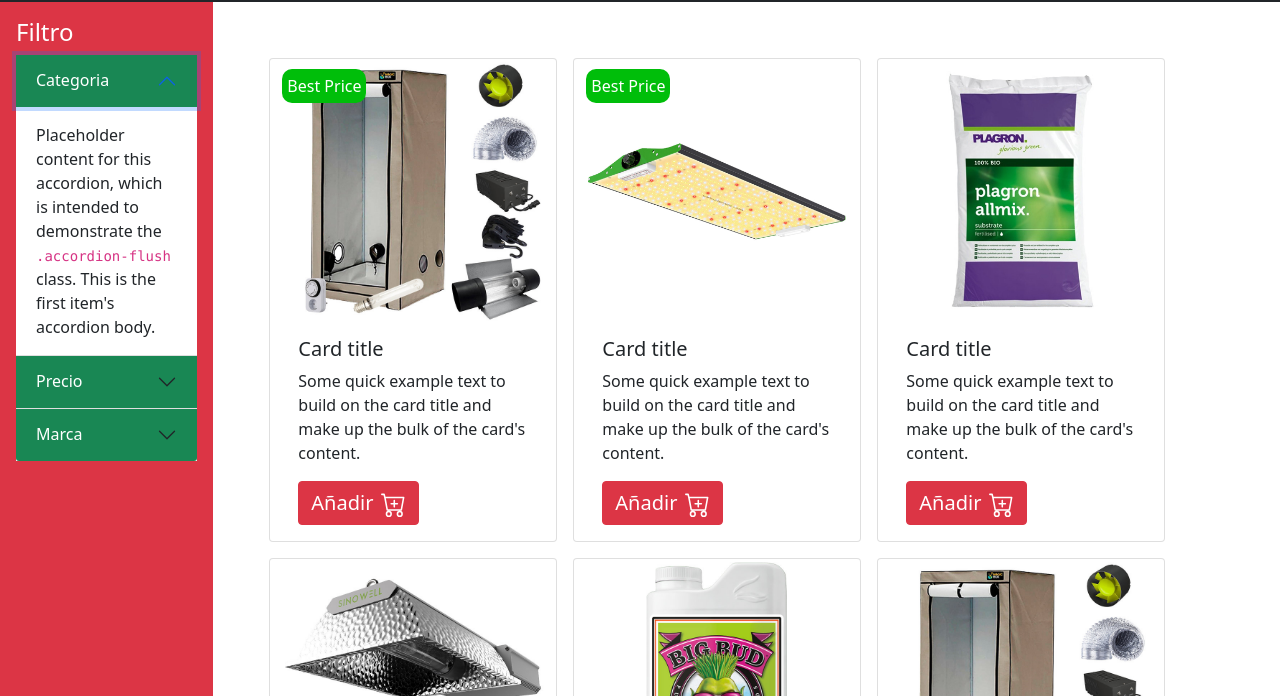
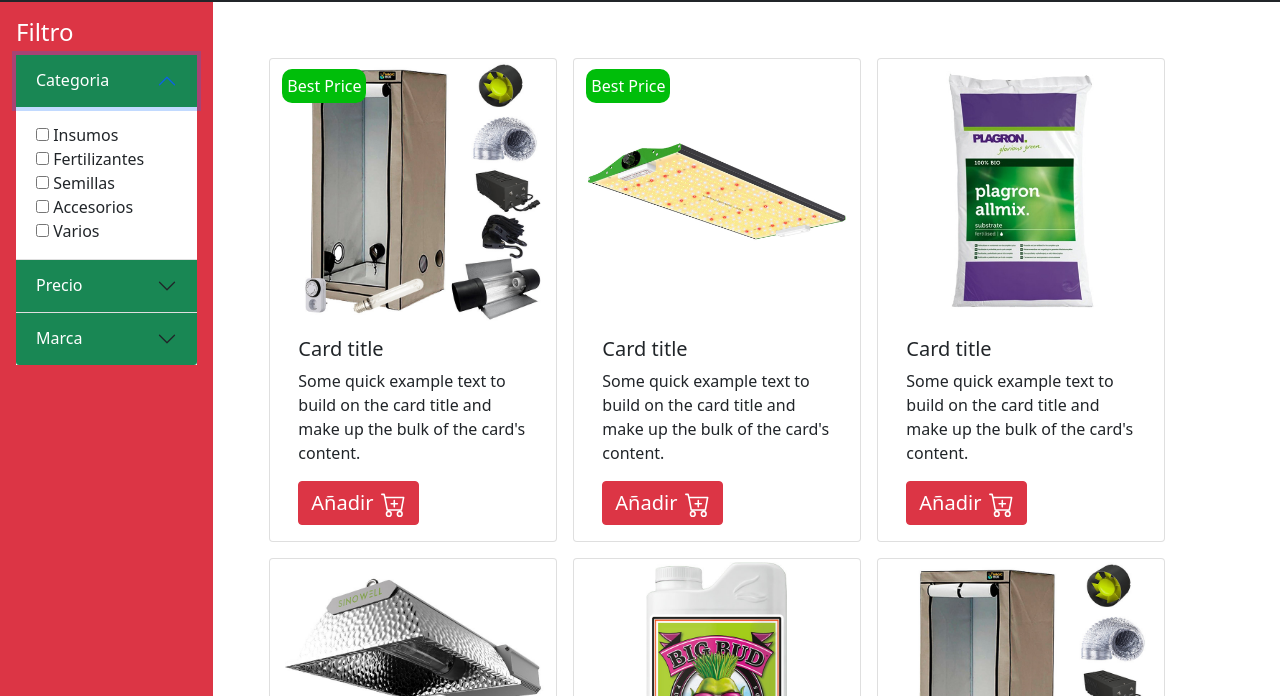
Before and after one commit to marcosc1995/GROWSHOP-BS, a plain HTML site: page pages/ofertas.html in a window 1280 px wide. Both pictures are taken after a click on the button "Categoria". Shown: the part 104-800 px from the top of the page. Drawn offline with nearby package versions, Linux system fonts and the light colour scheme.

Commit message:
filtro de ofertas listo

```diff
--- a/pages/ofertas.html
+++ b/pages/ofertas.html
@@ -50,7 +50,11 @@
                   Categorias
                 </a>
                 <ul class="dropdown-menu" aria-labelledby="navbarDropdown">
-                  <li><a class="dropdown-item" href="../pages/paraferlia.html">Parafernalia</a></li>
+                  <li>
+                    <a class="dropdown-item" href="../pages/paraferlia.html"
+                      >Parafernalia</a
+                    >
+                  </li>
                   <li>
                     <a class="dropdown-item" href="../pages/Insumos.html"
                       >Insumos para el cultivo</a
@@ -63,7 +67,10 @@
                 </ul>
               </li>
               <li class="nav-item">
-                <a class="nav-link active" aria-current="page" href="../pages/ofertas.html"
+                <a
+                  class="nav-link active"
+                  aria-current="page"
+                  href="../pages/ofertas.html"
                   >Ofertas</a
                 >
               </li>
@@ -128,9 +135,13 @@
                 data-bs-parent="#accordionFlushExample"
               >
                 <div class="accordion-body">
-                  Placeholder content for this accordion, which is intended to
-                  demonstrate the <code>.accordion-flush</code> class. This is
-                  the first item's accordion body.
+                  <div class="d-flex flex-column">
+                    <label><input type="checkbox" id="" /> Insumos</label>
+                    <label><input type="checkbox" id="" /> Fertilizantes</label>
+                    <label><input type="checkbox" id="" /> Semillas</label>
+                    <label><input type="checkbox" id="" /> Accesorios</label>
+                    <label><input type="checkbox" id="" /> Varios</label>
+                  </div>
                 </div>
               </div>
             </div>
@@ -154,10 +165,10 @@
                 data-bs-parent="#accordionFlushExample"
               >
                 <div class="accordion-body">
-                  Placeholder content for this accordion, which is intended to
-                  demonstrate the <code>.accordion-flush</code> class. This is
-                  the second item's accordion body. Let's imagine this being
-                  filled with some actual content.
+                  <div>
+                    <input type="text" placeholder="Minimo" name="" id="" />
+                    <input type="text" placeholder="Maximo" name="" id="" />
+                  </div>
                 </div>
               </div>
             </div>
@@ -181,13 +192,15 @@
                 data-bs-parent="#accordionFlushExample"
               >
                 <div class="accordion-body">
-                  Placeholder content for this accordion, which is intended to
-                  demonstrate the <code>.accordion-flush</code> class. This is
-                  the third item's accordion body. Nothing more exciting
-                  happening here in terms of content, but just filling up the
-                  space to make it look, at least at first glance, a bit more
-                  representative of how this would look in a real-world
-                  application.
+                  <div class="d-flex flex-column">
+                    <label
+                      ><input type="checkbox" id="" /> Latitud Sur Seeds</label
+                    >
+                    <label><input type="checkbox" id="" /> R-Kiem Seeds</label>
+                    <label><input type="checkbox" id="" /> Pyramid Seeds</label>
+                    <label><input type="checkbox" id="" /> BSF Seeds</label>
+                    <label><input type="checkbox" id="" /> Otros</label>
+                  </div>
                 </div>
               </div>
             </div>
```
